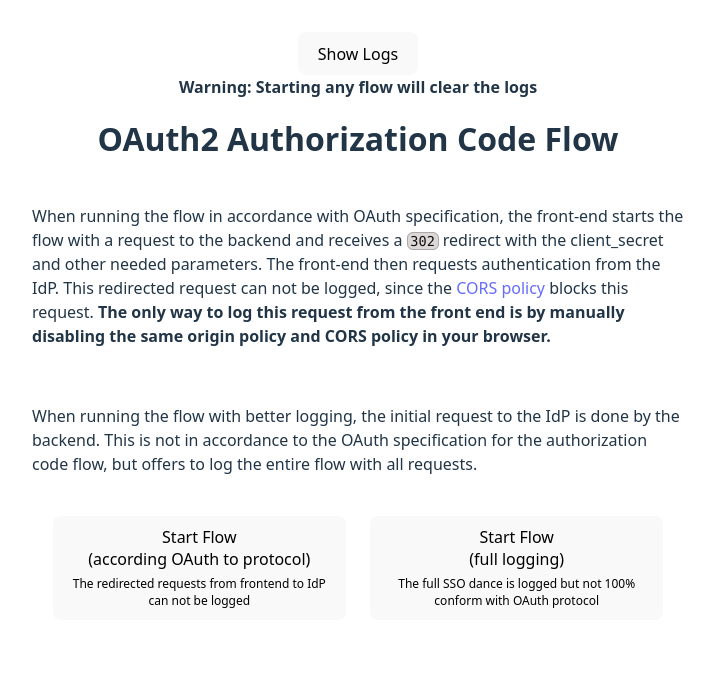
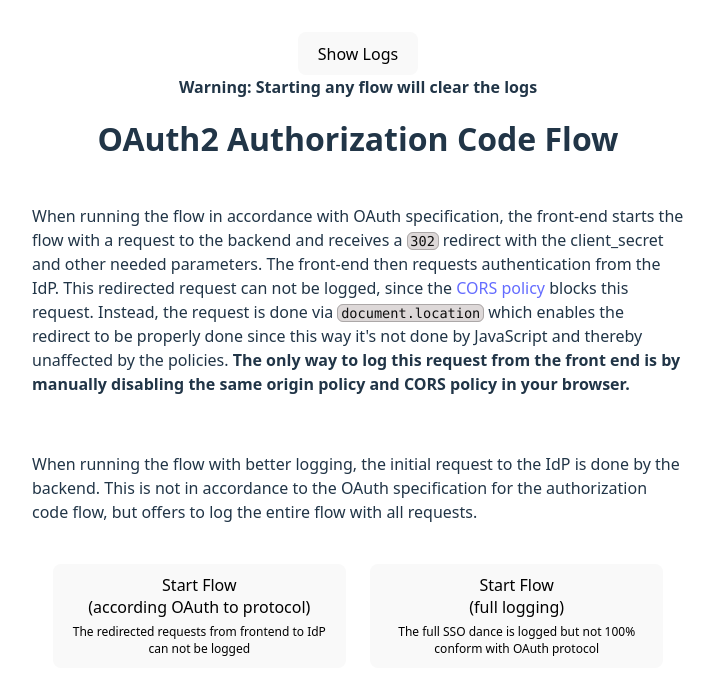
Before and after one commit to 0xBigfish/SSO-MA-Challenge, a Vue app in the folder frontend/: page / in a window 1280 px wide. Shown: the top 694 px of the page, without its empty margins (282-996 px from the left). Built offline with nearby package versions, Linux system fonts and the light colour scheme; the HTML template or start-up script is replaced by a standard one.

Commit message:
add further explanation to description

```diff
--- a/frontend/src/views/AuthorizationCode.vue
+++ b/frontend/src/views/AuthorizationCode.vue
@@ -7,6 +7,8 @@
       front-end then requests authentication from the IdP.
       This redirected request can not be logged, since the
       <a href="https://developer.mozilla.org/en-US/docs/Web/HTTP/Guides/CORS">CORS policy</a> blocks this request.
+      Instead, the request is done via <code>document.location</code> which enables the redirect to be properly done
+      since this way it's not done by JavaScript and thereby unaffected by the policies.
       <b>The only way to log this request from the front end is by manually disabling the same origin policy
         and CORS policy in your browser.</b>
     </p>
```
